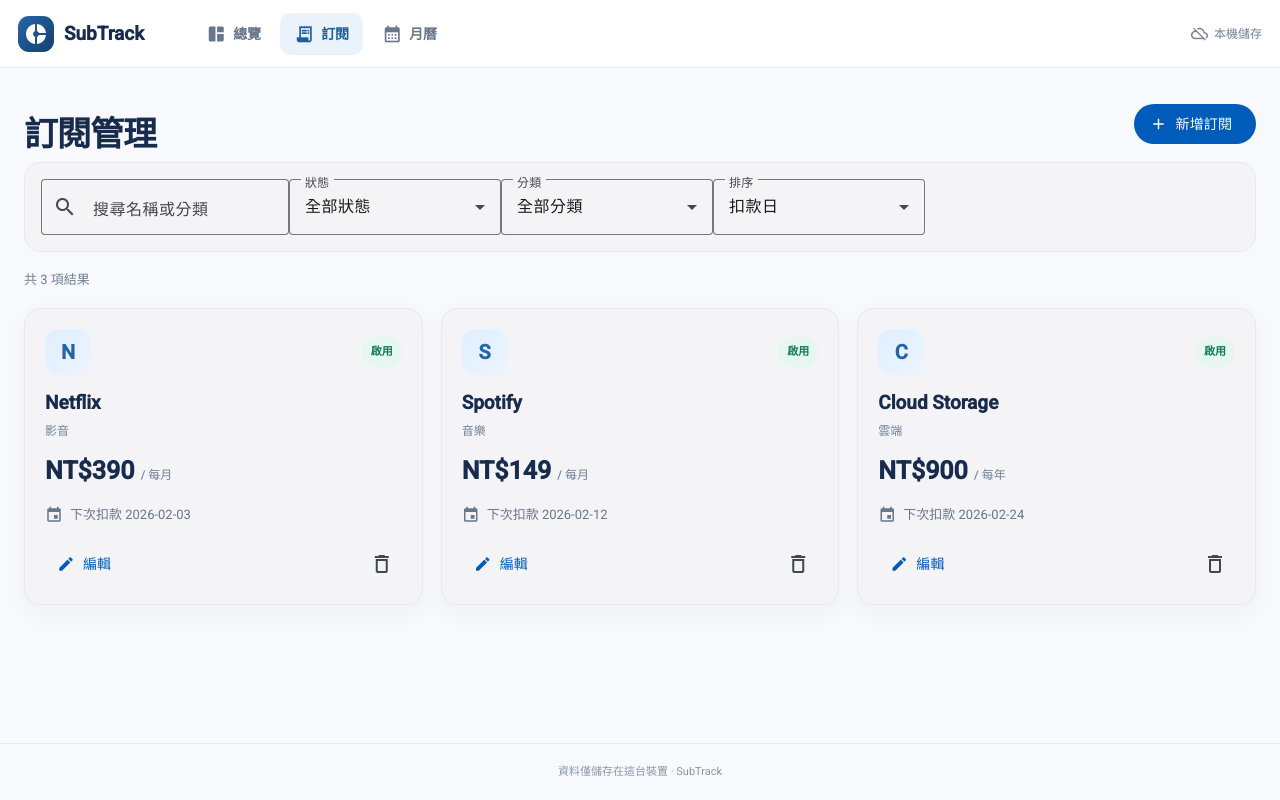
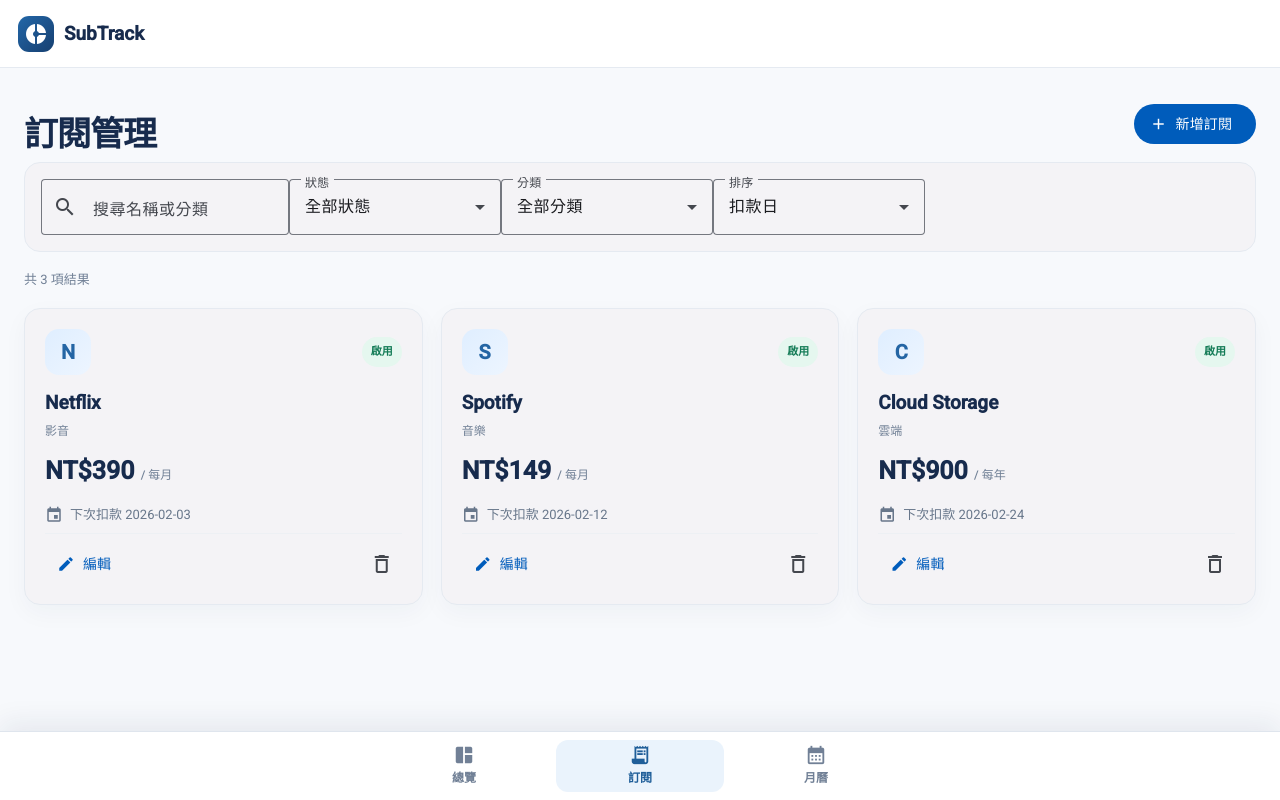
Before and after one commit to a5a8a0a9/subscription, an Angular app: page /activities in a window 1280 px wide. Built offline with nearby package versions, Linux system fonts and the light colour scheme.

Commit message:
feat: move navigation to fixed app footer

```diff
--- a/src/app/app.scss
+++ b/src/app/app.scss
@@ -1,3 +1,3 @@
 .app-shell { min-height:100%; display:flex; flex-direction:column; }
-main { flex:1; width:100%; max-width:1320px; margin:0 auto; padding:36px 24px 56px; box-sizing:border-box; }
-@media(max-width:700px){main{padding:24px 14px 42px}}
+main { flex:1; width:100%; max-width:1320px; margin:0 auto; padding:36px 24px 116px; box-sizing:border-box; }
+@media(max-width:700px){main{padding:24px 14px 108px}}
--- a/src/app/layout/footer/footer.component.html
+++ b/src/app/layout/footer/footer.component.html
@@ -1 +1,13 @@
-<footer>資料僅儲存在這台裝置 · SubTrack</footer>
+<footer class="bottom-navigation">
+	<nav aria-label="主要導覽">
+		<a routerLink="/dashboard" routerLinkActive="active" ariaCurrentWhenActive="page">
+			<mat-icon>space_dashboard</mat-icon><span>總覽</span>
+		</a>
+		<a routerLink="/activities" routerLinkActive="active" ariaCurrentWhenActive="page">
+			<mat-icon>receipt_long</mat-icon><span>訂閱</span>
+		</a>
+		<a routerLink="/calendar" routerLinkActive="active" ariaCurrentWhenActive="page">
+			<mat-icon>calendar_month</mat-icon><span>月曆</span>
+		</a>
+	</nav>
+</footer>
--- a/src/app/layout/footer/footer.component.scss
+++ b/src/app/layout/footer/footer.component.scss
@@ -1,7 +1,50 @@
-footer {
-	padding: 18px;
-	text-align: center;
-	color: #8a96a7;
-	font-size: 11px;
-	border-top: 1px solid #e8ecf2;
+:host {
+	position: fixed;
+	right: 0;
+	bottom: 0;
+	left: 0;
+	z-index: 30;
 }
+
+.bottom-navigation {
+	display: flex;
+	justify-content: center;
+	padding: 8px 16px max(8px, env(safe-area-inset-bottom));
+	background: rgba(255, 255, 255, .96);
+	border-top: 1px solid #dfe5ed;
+	box-shadow: 0 -8px 28px rgba(23, 43, 77, .08);
+	backdrop-filter: blur(14px);
+}
+
+nav {
+	display: flex;
+	gap: 8px;
+	width: min(100%, 520px);
+}
+
+nav a {
+	display: flex;
+	flex: 1;
+	flex-direction: column;
+	align-items: center;
+	justify-content: center;
+	gap: 2px;
+	min-height: 52px;
+	border-radius: 12px;
+	color: #718096;
+	font-size: 12px;
+	font-weight: 650;
+	text-decoration: none;
+}
+
+nav a:hover,
+nav a.active {
+	color: #1f5e99;
+	background: #eaf3fc;
+}
+
+nav mat-icon {
+	width: 22px;
+	height: 22px;
+	font-size: 22px;
+}
--- a/src/app/layout/footer/footer.component.ts
+++ b/src/app/layout/footer/footer.component.ts
@@ -1,8 +1,11 @@
 import { Component } from '@angular/core';
+import { MatIconModule } from '@angular/material/icon';
+import { RouterLink, RouterLinkActive } from '@angular/router';
 
 @Component({
 	selector: 'yo-footer',
 	standalone: true,
+	imports: [RouterLink, RouterLinkActive, MatIconModule],
 	templateUrl: './footer.component.html',
 	styleUrl: './footer.component.scss',
 })
--- a/src/app/layout/header/header.component.html
+++ b/src/app/layout/header/header.component.html
@@ -3,10 +3,4 @@
 		<span class="brand-mark"><mat-icon>donut_small</mat-icon></span>
 		<span>SubTrack</span>
 	</a>
-	<nav aria-label="主選單">
-		<a routerLink="/dashboard" routerLinkActive="active"><mat-icon>space_dashboard</mat-icon><span>總覽</span></a>
-		<a routerLink="/activities" routerLinkActive="active"><mat-icon>receipt_long</mat-icon><span>訂閱</span></a>
-		<a routerLink="/calendar" routerLinkActive="active"><mat-icon>calendar_month</mat-icon><span>月曆</span></a>
-	</nav>
-	<div class="local-badge"><mat-icon>cloud_off</mat-icon><span>本機儲存</span></div>
 </mat-toolbar>
--- a/src/app/layout/header/header.component.scss
+++ b/src/app/layout/header/header.component.scss
@@ -1,11 +1,37 @@
-.topbar { position:sticky; top:0; z-index:20; height:68px; padding:0 max(18px, calc((100vw - 1280px)/2)); background:rgba(255,255,255,.92); border-bottom:1px solid #e5eaf1; backdrop-filter:blur(14px); }
-.brand { display:flex; align-items:center; gap:10px; color:#172b4d; font-weight:800; text-decoration:none; font-size:19px; }
-.brand-mark { width:36px; height:36px; display:grid; place-items:center; border-radius:11px; color:white; background:linear-gradient(135deg,#2367a8,#163f70); }
-nav { display:flex; gap:5px; margin-left:48px; }
-nav a { height:42px; padding:0 14px; border-radius:10px; display:flex; align-items:center; gap:7px; color:#68778b; font-size:14px; font-weight:650; text-decoration:none; }
-nav a mat-icon { font-size:20px; width:20px; height:20px; }
-nav a:hover, nav a.active { color:#1f5e99; background:#eaf3fc; }
-.local-badge { margin-left:auto; display:flex; align-items:center; gap:6px; color:#718096; font-size:12px; }
-.local-badge mat-icon { font-size:17px; width:17px; height:17px; }
-@media(max-width:700px){.topbar{height:62px;padding:0 12px}.brand>span:last-child,.local-badge{display:none}nav{margin-left:auto;gap:2px}nav a{padding:0 10px}}
-@media(max-width:430px){nav a span{display:none}nav a{padding:0 12px}}
+.topbar {
+	position: sticky;
+	top: 0;
+	z-index: 20;
+	height: 68px;
+	padding: 0 max(18px, calc((100vw - 1280px) / 2));
+	background: rgba(255, 255, 255, .92);
+	border-bottom: 1px solid #e5eaf1;
+	backdrop-filter: blur(14px);
+}
+
+.brand {
+	display: flex;
+	align-items: center;
+	gap: 10px;
+	color: #172b4d;
+	font-weight: 800;
+	text-decoration: none;
+	font-size: 19px;
+}
+
+.brand-mark {
+	display: grid;
+	place-items: center;
+	width: 36px;
+	height: 36px;
+	border-radius: 11px;
+	color: white;
+	background: linear-gradient(135deg, #2367a8, #163f70);
+}
+
+@media (max-width: 700px) {
+	.topbar {
+		height: 62px;
+		padding-inline: 14px;
+	}
+}
--- a/src/app/layout/header/header.component.ts
+++ b/src/app/layout/header/header.component.ts
@@ -1,12 +1,12 @@
 import { Component } from '@angular/core';
 import { MatIconModule } from '@angular/material/icon';
 import { MatToolbarModule } from '@angular/material/toolbar';
-import { RouterLink, RouterLinkActive } from '@angular/router';
+import { RouterLink } from '@angular/router';
 
 @Component({
 	selector: 'yo-header',
 	standalone: true,
-	imports: [RouterLink, RouterLinkActive, MatToolbarModule, MatIconModule],
+	imports: [RouterLink, MatToolbarModule, MatIconModule],
 	templateUrl: './header.component.html',
 	styleUrl: './header.component.scss',
 })
```
